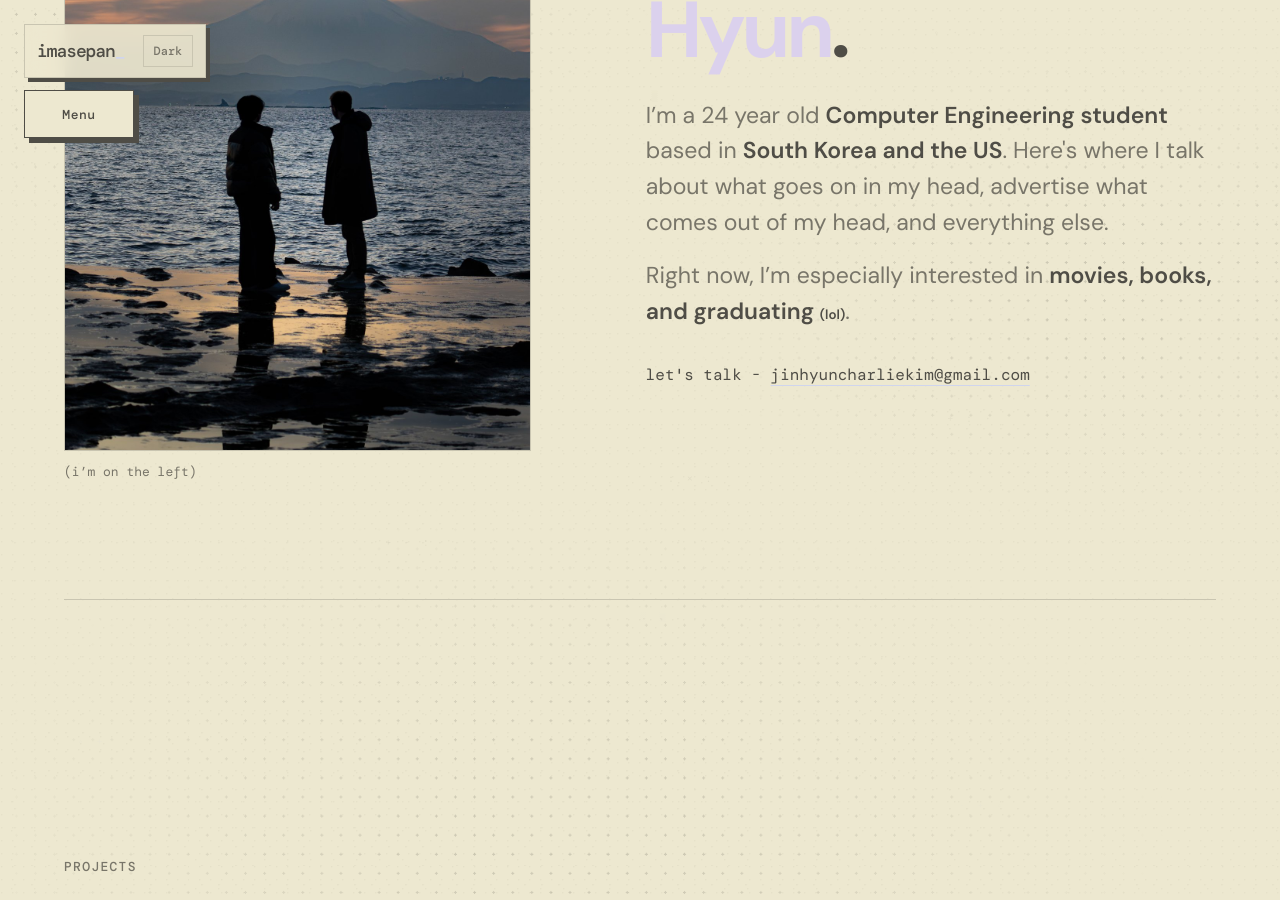
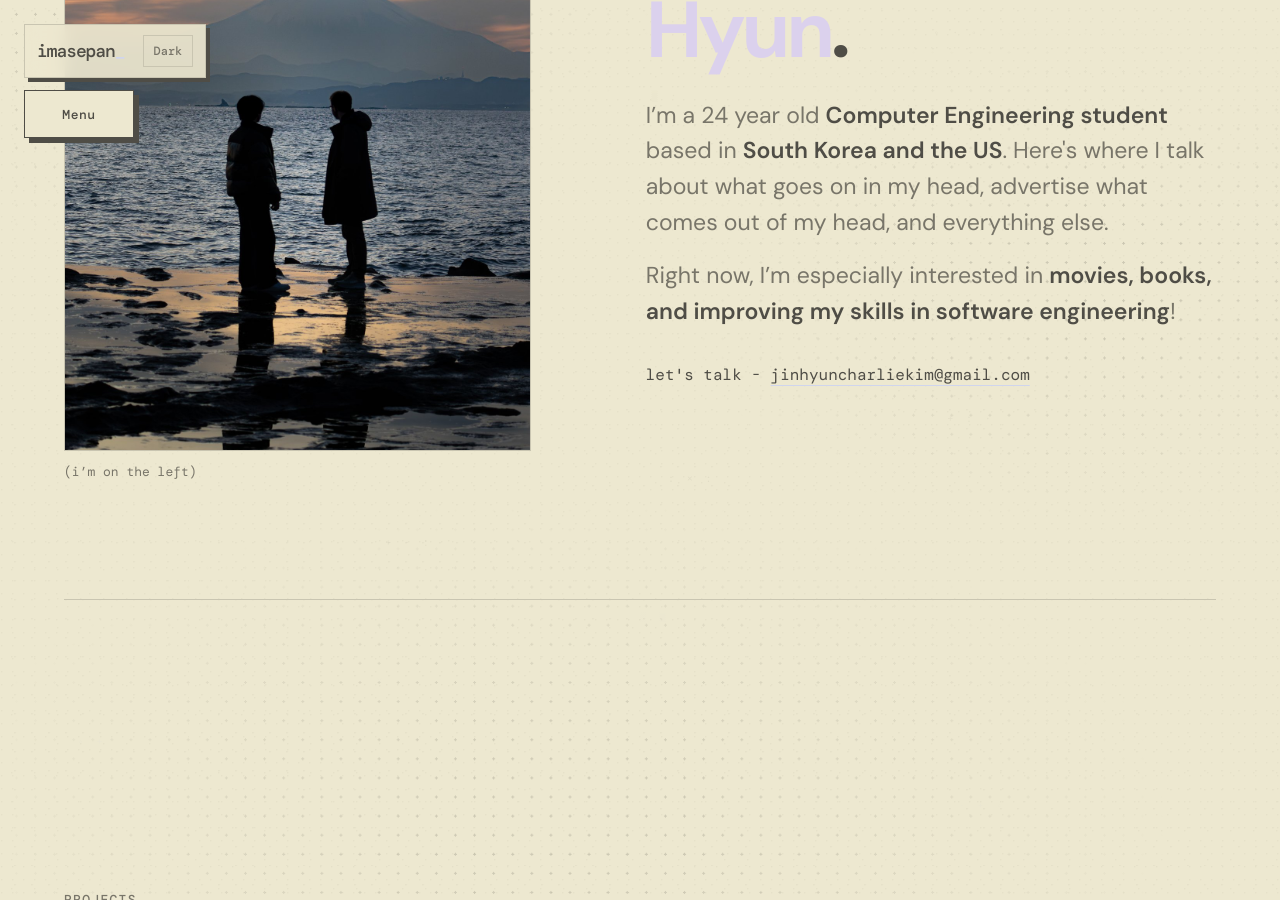
Before and after one commit to imasepan/imasepan.github.io, a Jekyll site: the page built from index.html, in a window 1280 px wide and 900 px high, scrolled down 1301 px. Built offline with Jekyll 4.4.1, drawn with Linux system fonts in a browser that asks for light colours; some of the changed text lies outside the part shown.

Commit message:
Update index.html
updated description to be more professional (less unprofessional)

```diff
--- a/index.html
+++ b/index.html
@@ -85,7 +85,7 @@
         <div class="about-copy">
           <h2 id="about-title">hey, i’m <span>Jin Hyun</span>.</h2>
           <p>I’m a 24 year old <strong>Computer Engineering student</strong> based in <strong>South Korea and the US</strong>. Here's where I talk about what goes on in my head, advertise what comes out of my head, and everything else.</p>
-          <p>Right now, I’m especially interested in <strong>movies, books, and graduating <small><small><small>(lol)</small></small></small></strong>.</p>
+          <p>Right now, I’m especially interested in <strong>movies, books, and improving my skills in software engineering</strong>!</p>
           <p class="about-contact">let's talk - <a href="mailto:jinhyuncharliekim@gmail.com">jinhyuncharliekim@gmail.com</a></p>
         </div>
       </section>
```
Also changed, not shown: other parts of index.html (+1 -1 lines).
